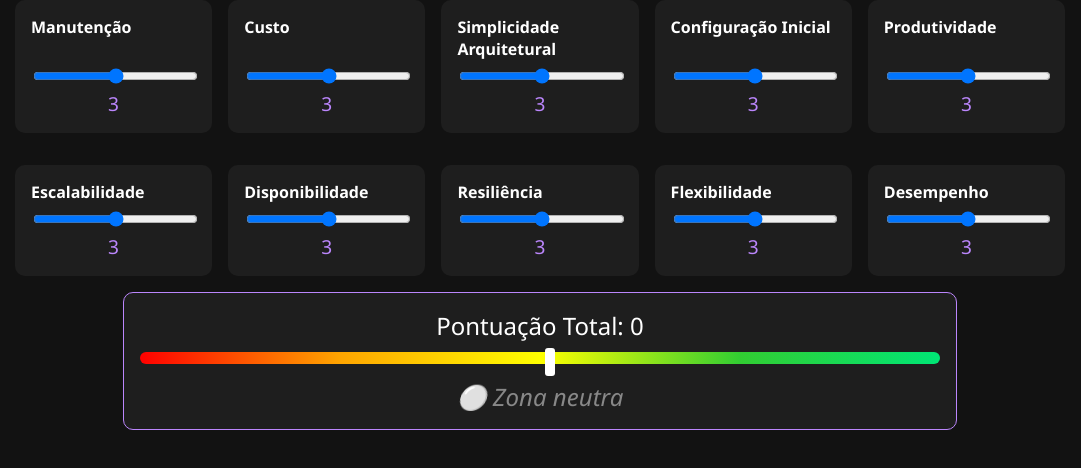
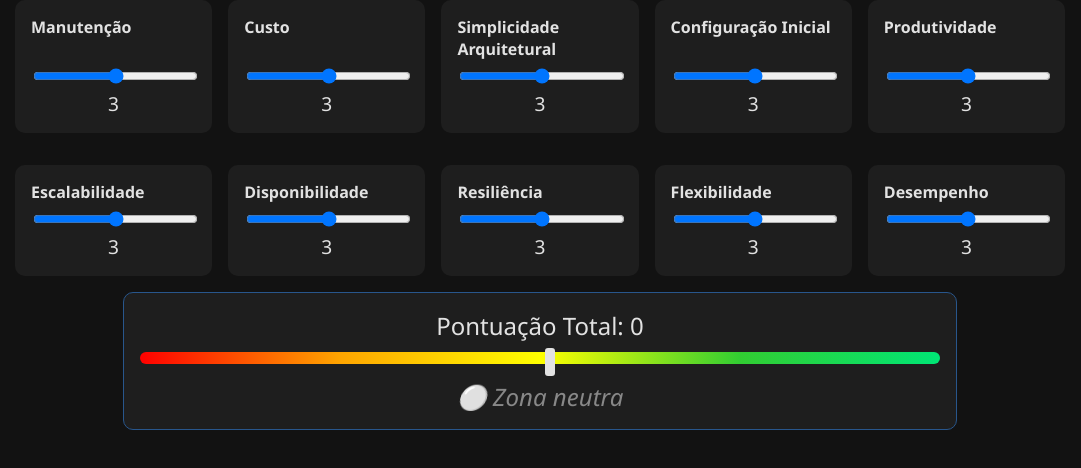
Before and after one commit to felipecarvalhogodoi98/tcc-ufla, a plain HTML site: page calculadora-recomendacao-arq/index.html in a window 1280 px wide. Shown: the part 118-586 px from the top of the page, without its empty margins (100-1181 px from the left). Drawn offline with Linux system fonts and the light colour scheme.

```diff
--- a/calculadora-recomendacao-arq/index.html
+++ b/calculadora-recomendacao-arq/index.html
@@ -8,8 +8,8 @@
     :root {
       --bg: #121212;
       --card: #1e1e1e;
-      --primary: #bb86fc;
-      --text: #ffffff;
+      --primary: #28568c;
+      --text: #e2e2e2;
       --neutral: #888;
     }
 
@@ -60,7 +60,7 @@
     .value-display {
       text-align: center;
       font-size: 1.2rem;
-      color: var(--primary);
+      color: var(--text);
       margin-top: 0.25rem;
     }
 
```
